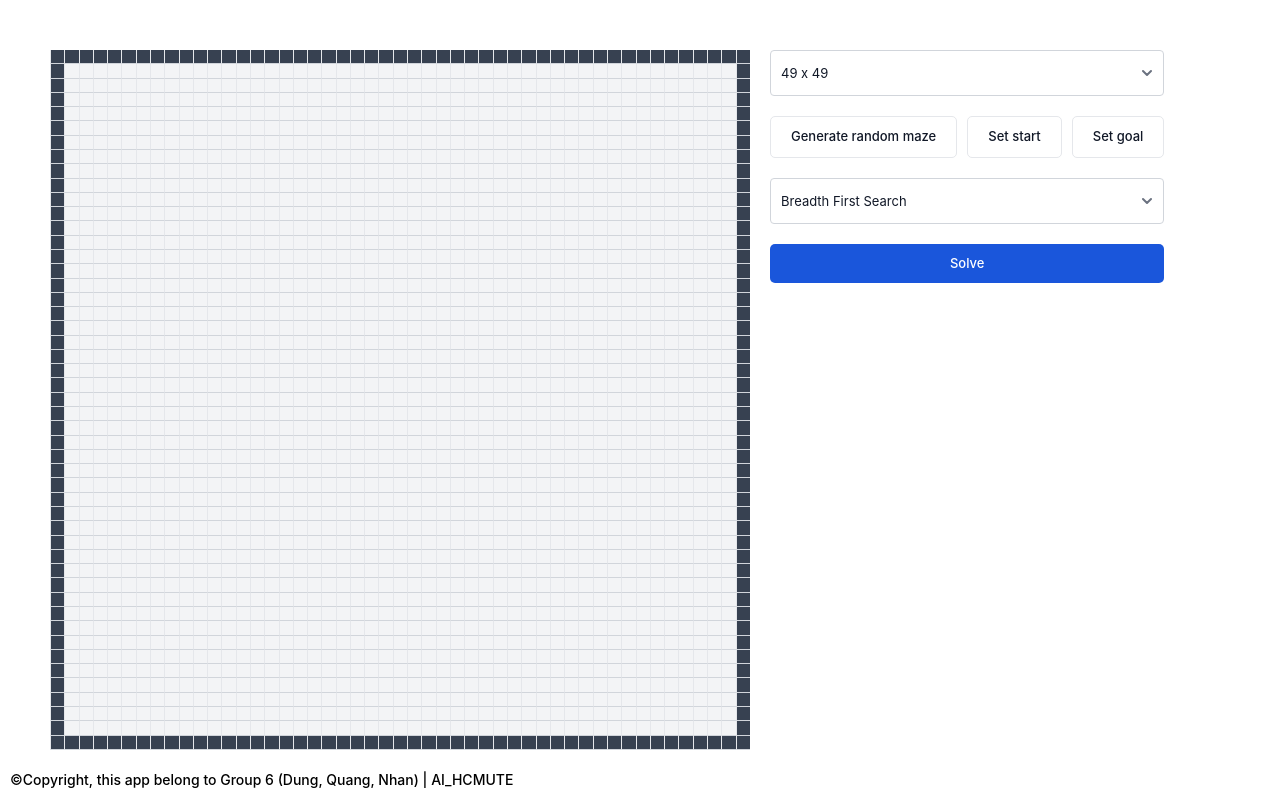
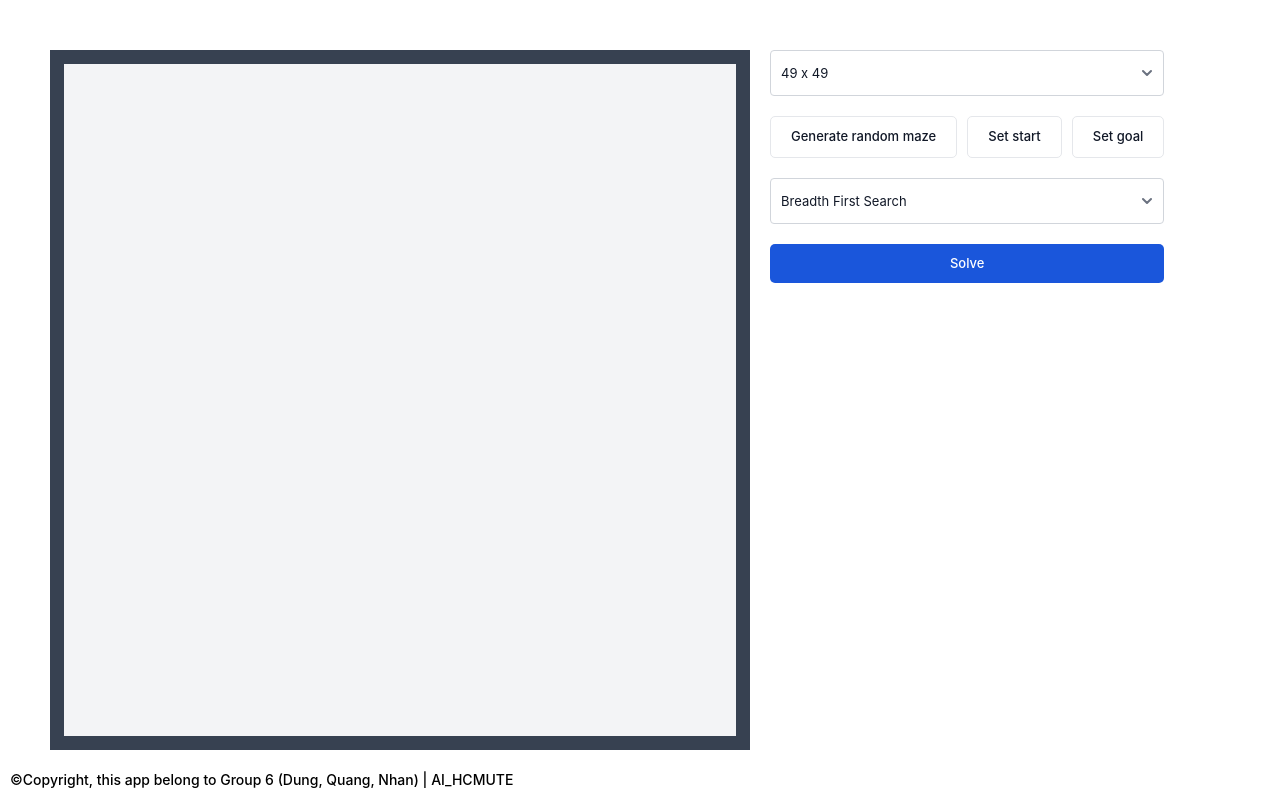
Before and after one commit to akili862002/Maze-solver-reactjs, a React (Vite) app: page / in a window 1280 px wide. Built offline with nearby package versions, Linux system fonts and the light colour scheme.

Commit message:
remove border

```diff
--- a/src/MazeBoard.tsx
+++ b/src/MazeBoard.tsx
@@ -71,14 +71,14 @@ const Block: React.FC<{
   return (
     <div
       className={cn(
-        "border-l border-solid border-b cursor-pointer border-y-gray-300",
+        " cursor-pointer ",
+        // "border-l border-solid border-b border-y-gray-300",
         val === 0 && "bg-gray-100 hover:bg-gray-200",
         val === 1 && "bg-gray-700",
         val === -1 && "bg-primary",
         val === 2 && "bg-red-500",
         val === POINT.VISITED && "bg-green-200",
-        val === POINT.SOLVED &&
-          "bg-green-500 border-l-green-500 border-b-green-500"
+        val === POINT.SOLVED && "bg-purple-500 "
       )}
       id={id}
       onMouseEnter={(e) => {
```
